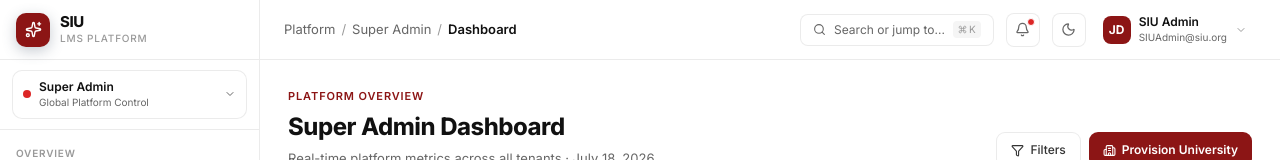
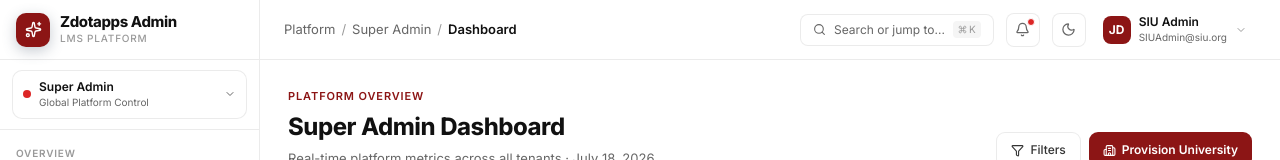
Before and after one commit to Vinay84648/SIU-LMS, a React (Vite) app: page /#/ in a window 1280 px wide. Shown: the top 160 px of the page. Built offline with nearby package versions, Linux system fonts and the light colour scheme.

Commit message:
Update Sidebar dynamic branding based on role

```diff
--- a/src/components/layout/Sidebar.jsx
+++ b/src/components/layout/Sidebar.jsx
@@ -314,12 +314,24 @@ export function Sidebar() {
             <path d="M22 4h-4"></path>
           </svg>
         </div>
-        {!sidebarCollapsed && (
-          <div>
-            <div style={{ fontSize: 15, fontWeight: 750, color: 'var(--text-1)', letterSpacing: '-0.025em', lineHeight: 1.2 }}>SIU</div>
-            <div style={{ fontSize: 10, color: 'var(--text-4)', letterSpacing: '0.08em', textTransform: 'uppercase', fontWeight: 500 }}>LMS Platform</div>
-          </div>
-        )}
+        {!sidebarCollapsed && (() => {
+          let brandTitle = 'Zdotapps Admin';
+          let brandSubtitle = 'LMS Platform';
+
+          if (role === 'university') {
+            brandTitle = 'SIU';
+          } else if (['college', 'department', 'faculty', 'student'].includes(role)) {
+            brandTitle = 'SIU';
+            brandSubtitle = 'School of Technology & AI';
+          }
+
+          return (
+            <div style={{ minWidth: 0, whiteSpace: 'nowrap' }}>
+              <div style={{ fontSize: brandTitle.length > 15 ? 12 : 15, fontWeight: 750, color: 'var(--text-1)', letterSpacing: '-0.025em', lineHeight: 1.2, overflow: 'hidden', textOverflow: 'ellipsis' }}>{brandTitle}</div>
+              <div style={{ fontSize: 10, color: 'var(--text-4)', letterSpacing: '0.08em', textTransform: 'uppercase', fontWeight: 500 }}>{brandSubtitle}</div>
+            </div>
+          );
+        })()}
       </div>
 
       {/* Role switcher */}
```
